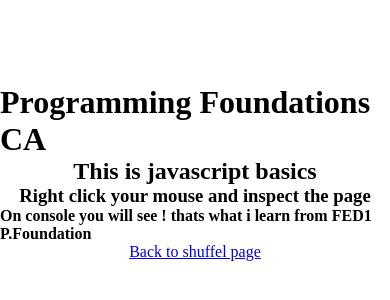
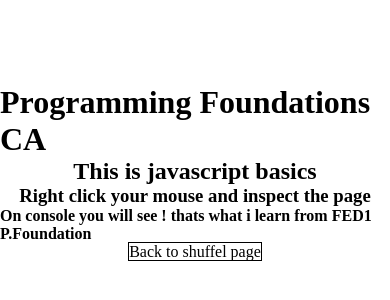
Before and after one commit to NoroffFEU/programming-foundations-ca-codeitR, a plain HTML site: page responisve.html in a window 390 px wide. Shown: the part 250-550 px from the top of the page. Drawn offline with Linux system fonts and the light colour scheme.

Commit message:
samll adjustment in responsive page

```diff
--- a/css/responsive.css
+++ b/css/responsive.css
@@ -10,7 +10,11 @@ body {
   align-items: center;
   min-height: 100vh;
 }
-
+.button a {
+  text-decoration: none;
+  border: 1px solid #000;
+  color: #000;
+}
 /* header {
 }
 nav {
--- a/responisve.html
+++ b/responisve.html
@@ -17,7 +17,7 @@
     <h3> Right click your mouse and inspect the page </h3>
     <h4> On console you will see ! thats what i learn from FED1 P.Foundation</h4>
 
-    <div>
+    <div class="button">
         <a href="index.html">Back to shuffel page</a>
     </div>
 
```
